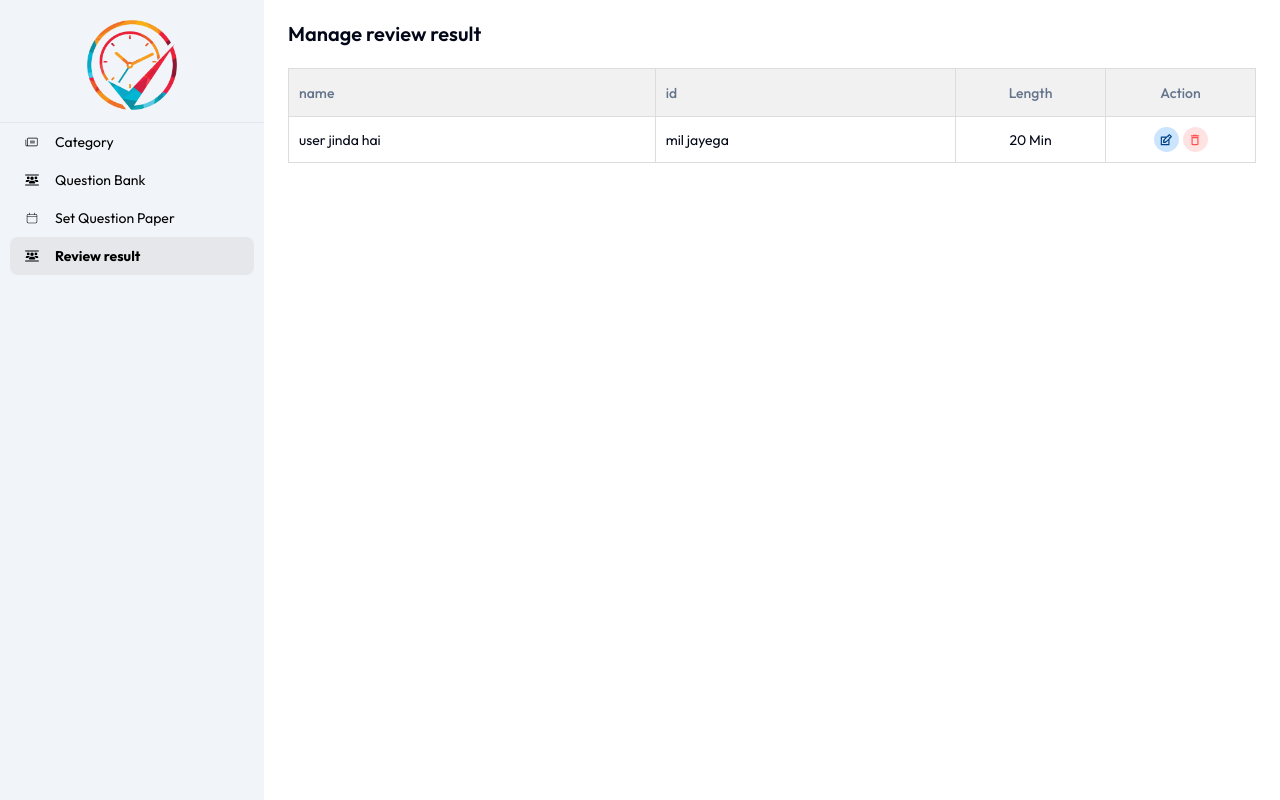
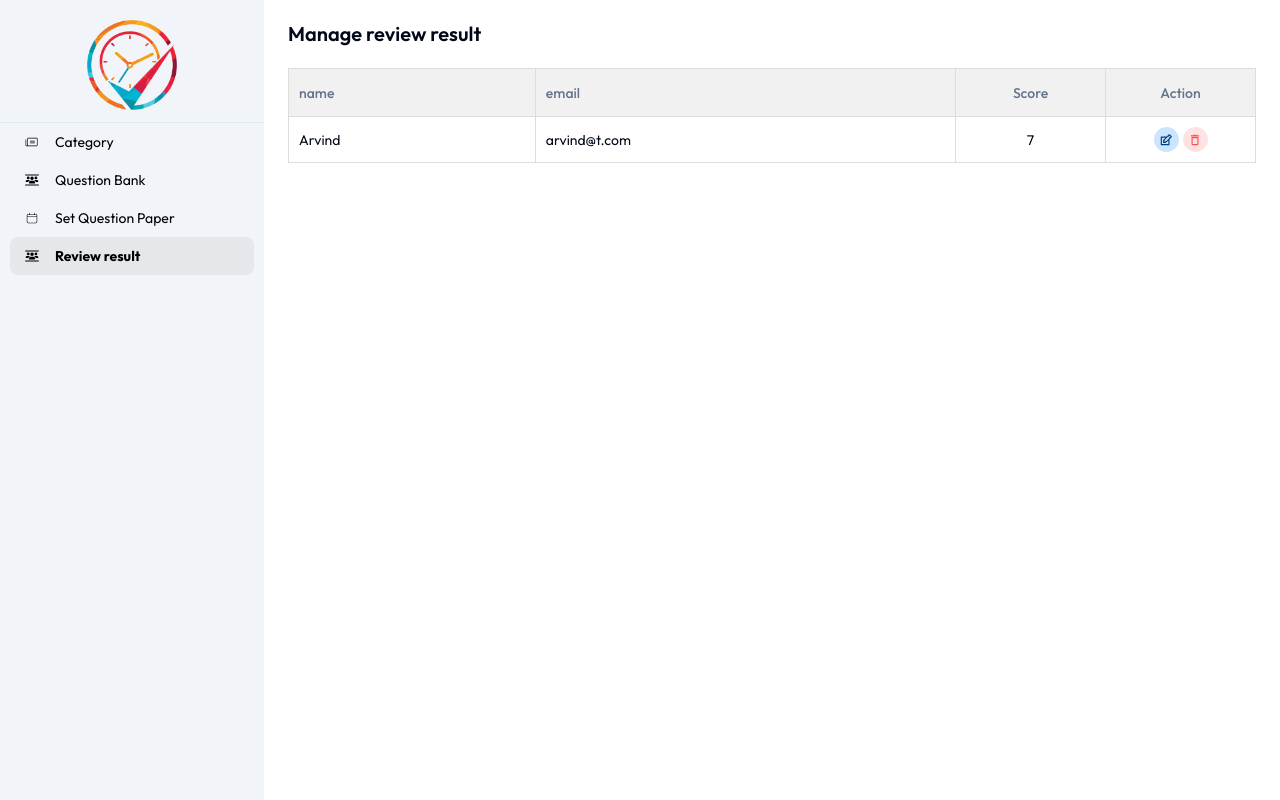
Before and after one commit to w3villa-suraj-bisht/test-event-management-FE, a Next.js app: page /review-result in a window 1280 px wide. Built offline with nearby package versions, Linux system fonts and the light colour scheme.

Commit message:
show result on admin  page

```diff
--- a/src/app/(home)/(admin)/review-result/page.tsx
+++ b/src/app/(home)/(admin)/review-result/page.tsx
@@ -25,16 +25,16 @@ const ReviewResult = () => {
                             <TableHeader>
                                 <TableRow>
                                     <TableHead>name</TableHead>
-                                    <TableHead>id</TableHead>
-                                    <TableHead className="w-[150px] text-center">Length</TableHead>
+                                    <TableHead>email</TableHead>
+                                    <TableHead className="w-[150px] text-center">Score</TableHead>
                                     <TableHead className="w-[150px] text-center">Action</TableHead>
                                 </TableRow>
                             </TableHeader>
                             <TableBody>
                                 <TableRow >
-                                    <TableCell>user jinda hai</TableCell>
-                                    <TableCell>mil jayega</TableCell>
-                                    <TableCell className="text-center">20 Min</TableCell>
+                                    <TableCell>Arvind</TableCell>
+                                    <TableCell>arvind@t.com</TableCell>
+                                    <TableCell className="text-center">7</TableCell>
                                     <TableCell className="text-center">
                                         <div className="flex items-center justify-center gap-1">
                                             <Link className="btnLink_edit" href={""}  >
```
